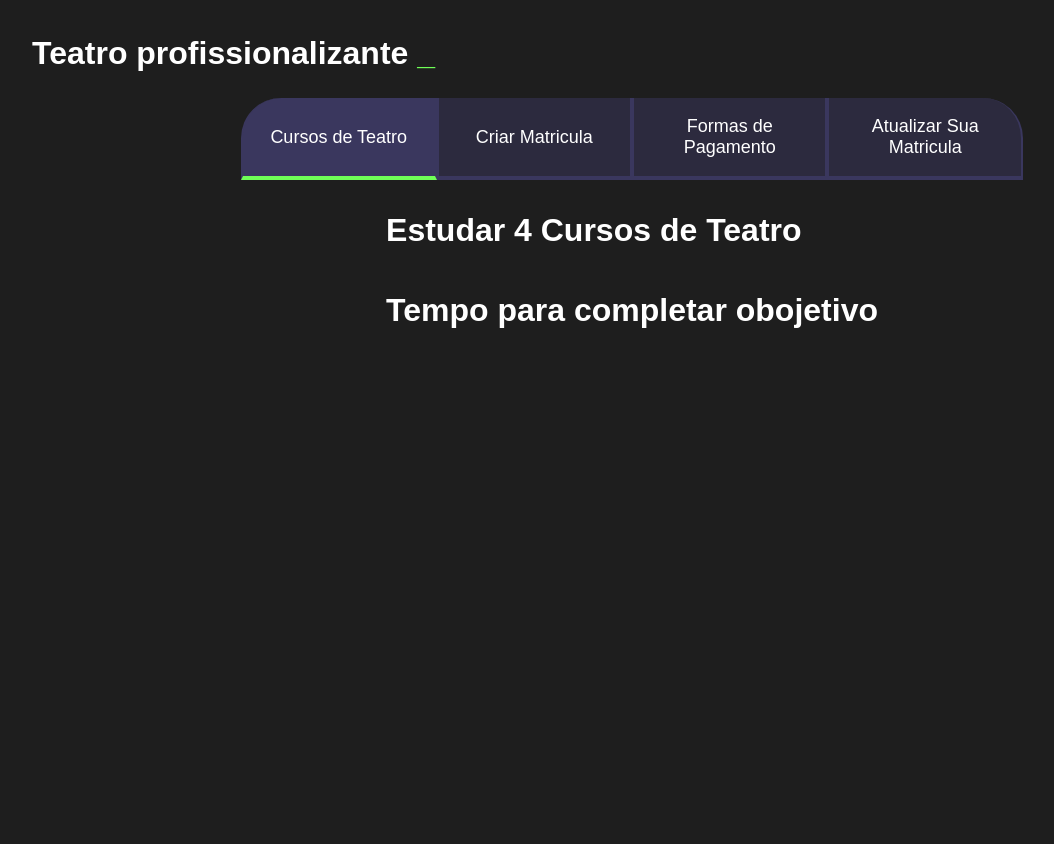
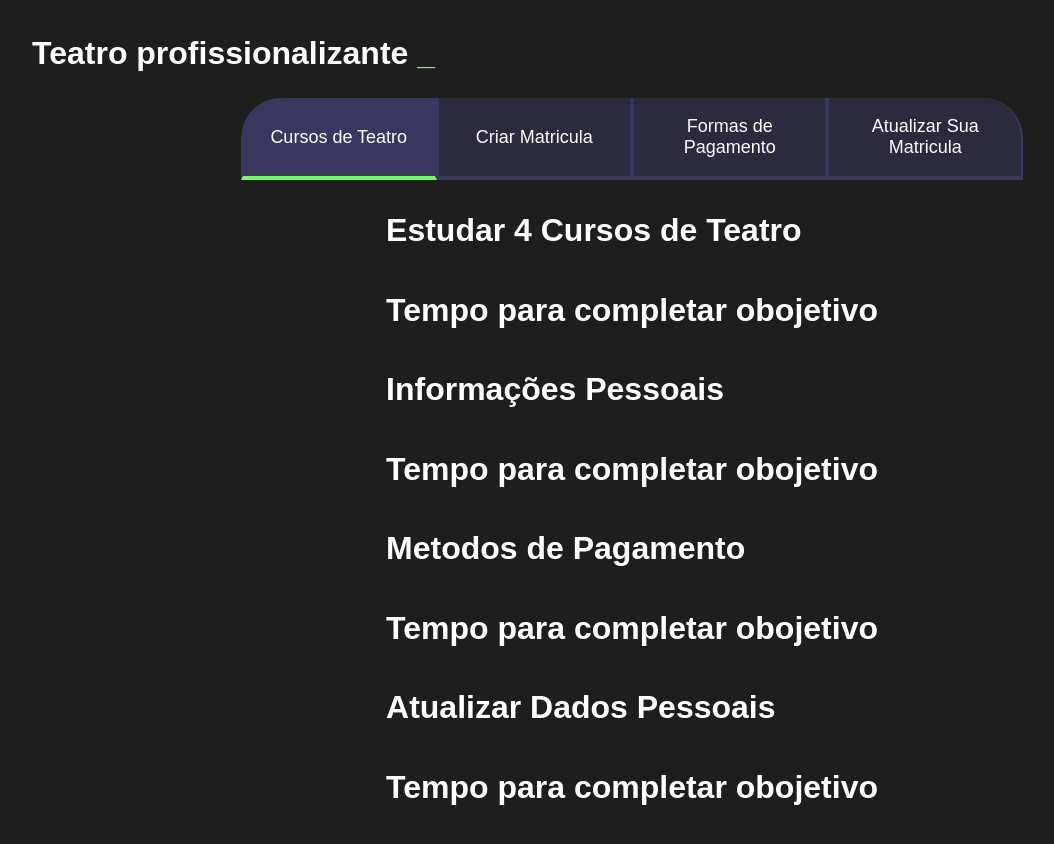
Before and after one commit to Ronicleyfe/Projeto-de-Vida-2, a plain HTML site: page Projeto de Vida Roni/index.html in a window 1280 px wide. Shown: the whole page, without its empty margins (8-1062 px from the left). Before the commit the page ends 800 px from the top, so only its background shows below. Drawn offline with Linux system fonts and the light colour scheme.

Commit message:
Add files via upload

```diff
--- a/Projeto de Vida Roni/index.html
+++ b/Projeto de Vida Roni/index.html
@@ -9,6 +9,7 @@
 <body>
     <section class="conteudo-principal">
        <h2 class="titulo-principal">Teatro profissionalizante <span>_</span></h2>
+   <div class="conteudo-principal">
        <div class="botoes">
        <button class="botao ativo">Cursos de Teatro </button>
        <button class="botao">Criar Matricula</button>
@@ -20,7 +21,20 @@
             <h3 class="aba-conteudo titulo-principal">Estudar 4 Cursos de Teatro</h3>
             <h4 class="aba-conteudo titulo-principal">Tempo para completar obojetivo</h4>
         </div>
-    </div>
+        <div class="aba-conteudo">
+            <h3 class="aba-conteudo titulo-principal">Informações Pessoais</h3>
+            <h4 class="aba-conteudo titulo-principal">Tempo para completar obojetivo</h4>
+        </div>
+        <div class="aba-conteudo">
+            <h3 class="aba-conteudo titulo-principal">Metodos de Pagamento</h3>
+            <h4 class="aba-conteudo titulo-principal">Tempo para completar obojetivo</h4>
+        </div>
+        <div class="aba-conteudo">
+            <h3 class="aba-conteudo titulo-principal">Atualizar Dados Pessoais</h3>
+            <h4 class="aba-conteudo titulo-principal">Tempo para completar obojetivo</h4>
+        </div>
+   </div>
+</div>
     </section>
     <script src="main.js"></script>
 
--- a/Projeto de Vida Roni/style.css
+++ b/Projeto de Vida Roni/style.css
@@ -61,8 +61,11 @@ font-family: 'Chakra Petch', sans-serif;
 .ativo{
     background-color: var(--botao-ativo);
     border-bottom: 4px solid var(--verde);
-    }
+}
 
+.abas-texto{
+    background-color: var(--texto);
+}
 
 @media screen and (min-width: 768px) {
     .botoes{
```
